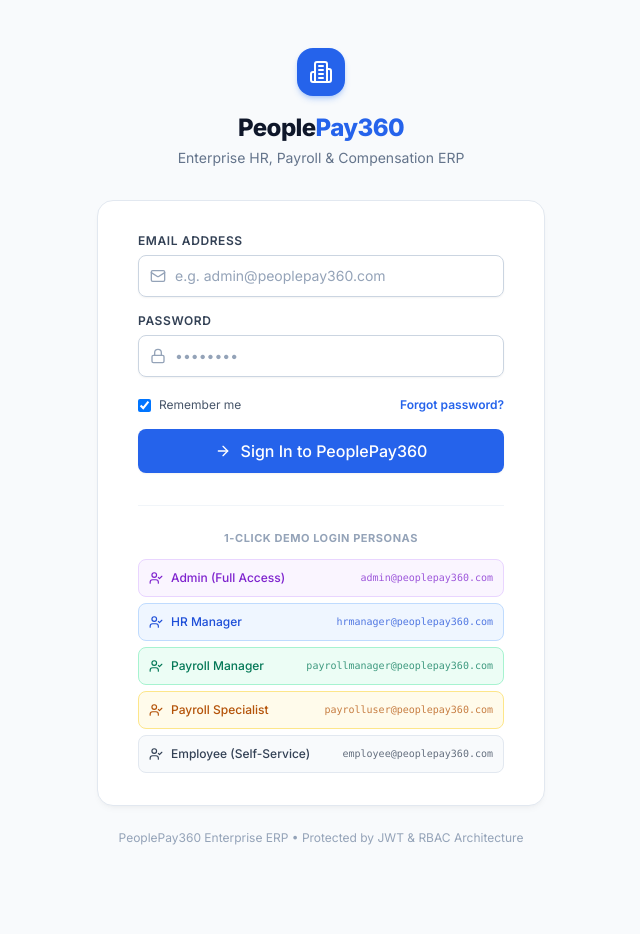
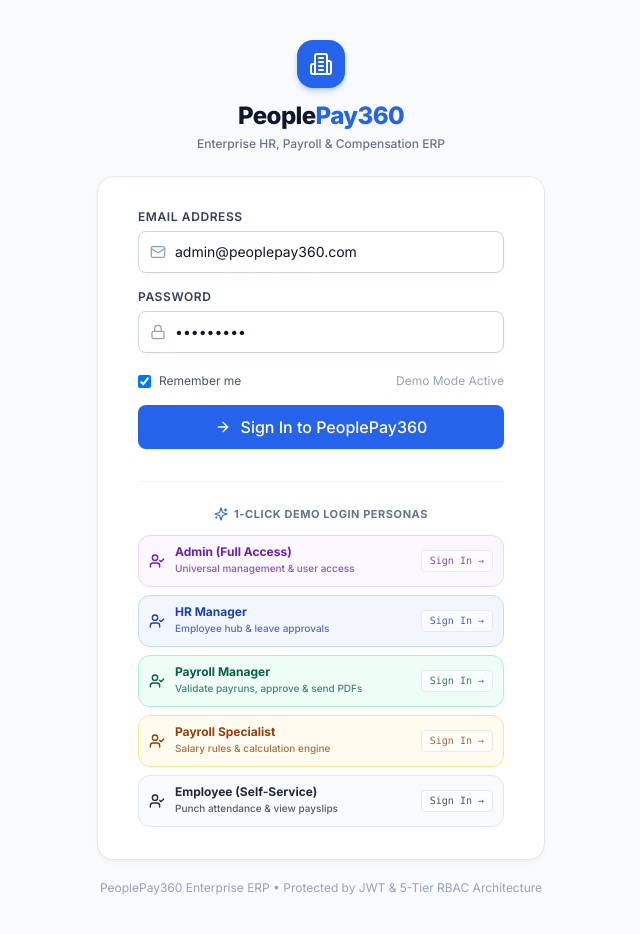
Before and after one commit to nnitheesh863-maker/payroll, a React (Vite) app in the folder frontend/: page /login in a window 1280 px wide. Shown: the whole page, without its empty margins (319-959 px from the left). Before the commit the page ends 894 px from the top, so only its background shows below. Built offline with nearby package versions, Linux system fonts and the light colour scheme; no server answers.

Commit message:
feat: add interactive 1-click RBAC role switcher to dashboard and enhanced login

```diff
--- a/frontend/src/pages/Dashboard.tsx
+++ b/frontend/src/pages/Dashboard.tsx
@@ -11,6 +11,14 @@ import {
   Clock,
   PlusCircle,
   CheckCircle2,
+  Shield,
+  ShieldAlert,
+  Sparkles,
+  KeyRound,
+  Check,
+  X,
+  Layers,
+  FileCheck,
 } from 'lucide-react';
 import {
   AreaChart,
@@ -25,18 +33,31 @@ import {
   Legend,
 } from 'recharts';
 import { dashboardApi } from '../services/dashboard.api';
-import { DashboardMetrics } from '../types';
+import { DashboardMetrics, Role } from '../types';
 import { Card } from '../components/common/Card';
 import { Button } from '../components/common/Button';
 import { LoadingSpinner } from '../components/common/LoadingSpinner';
+import { useAuth } from '../hooks/useAuth';
 import { usePermission } from '../hooks/usePermission';
 
 export const Dashboard: React.FC = () => {
   const [metrics, setMetrics] = useState<DashboardMetrics | null>(null);
   const [isLoading, setIsLoading] = useState(true);
-  const { user, canCreatePayrun, canApproveLeaves } = usePermission();
+  const [isSwitchingRole, setIsSwitchingRole] = useState(false);
+  const { user, quickLoginAsRole } = useAuth();
+  const {
+    isEmployee,
+    isHRManager,
+    isPayrollUser,
+    isPayrollManager,
+    isAdmin,
+    canCreatePayrun,
+    canValidatePayrun,
+    canApproveLeaves,
+    canManageEmployees,
+    canManageUsers,
+  } = usePermission();
 
-  useEffect(() => {
   const fetchDashboard = async () => {
     try {
       const data = await dashboardApi.getMetrics();
@@ -47,8 +68,79 @@ export const Dashboard: React.FC = () => {
       setIsLoading(false);
     }
   };
+
+  useEffect(() => {
     fetchDashboard();
-  }, []);
+  }, [user]);
+
+  const handleRoleSwitch = async (role: Role) => {
+    if (user?.role === role) return;
+    setIsSwitchingRole(true);
+    try {
+      await quickLoginAsRole(role);
+      await fetchDashboard();
+    } catch (err) {
+      console.error('Role switch failed:', err);
+    } finally {
+      setIsSwitchingRole(false);
+    }
+  };
+
+  const roleConfigs: {
+    role: Role;
+    title: string;
+    person: string;
+    desc: string;
+    color: string;
+    activeBorder: string;
+    badge: string;
+  }[] = [
+    {
+      role: 'ADMIN',
+      title: 'Administrator',
+      person: 'Nitheesh Kumar',
+      desc: 'Universal permissions, user credential management, all modules',
+      color: 'hover:border-purple-300 hover:bg-purple-50/50',
+      activeBorder: 'border-purple-600 bg-purple-50/80 ring-2 ring-purple-600/30',
+      badge: 'bg-purple-600 text-white',
+    },
+    {
+      role: 'HR_MANAGER',
+      title: 'HR Manager',
+      person: 'Sarah Jenkins',
+      desc: 'Employee directory 360°, contract setup, leave request approvals',
+      color: 'hover:border-blue-300 hover:bg-blue-50/50',
+      activeBorder: 'border-blue-600 bg-blue-50/80 ring-2 ring-blue-600/30',
+      badge: 'bg-blue-600 text-white',
+    },
+    {
+      role: 'HR_PAYROLL_MANAGER',
+      title: 'Payroll Manager',
+      person: 'David Chen',
+      desc: 'Validate payruns, approve calculations, disburse salaries & send PDFs',
+      color: 'hover:border-emerald-300 hover:bg-emerald-50/50',
+      activeBorder: 'border-emerald-600 bg-emerald-50/80 ring-2 ring-emerald-600/30',
+      badge: 'bg-emerald-600 text-white',
+    },
+    {
+      role: 'HR_PAYROLL_USER',
+      title: 'Payroll Specialist',
+      person: 'Priya Sharma',
+      desc: 'Configure salary rules, create payruns, trigger computation engine',
+      color: 'hover:border-amber-300 hover:bg-amber-50/50',
+      activeBorder: 'border-amber-600 bg-amber-50/80 ring-2 ring-amber-600/30',
+      badge: 'bg-amber-600 text-white',
+    },
+    {
+      role: 'EMPLOYEE',
+      title: 'Staff Employee',
+      person: 'Rahul Verma',
+      desc: 'Punch attendance, apply for leaves, view & download own payslips',
+      color: 'hover:border-slate-300 hover:bg-slate-50/50',
+      activeBorder: 'border-slate-700 bg-slate-100 ring-2 ring-slate-700/30',
+      badge: 'bg-slate-700 text-white',
+    },
+  ];
 
   if (isLoading) {
     return <LoadingSpinner text="Loading PeoplePay360 dashboard..." />;
@@ -93,29 +185,94 @@ export const Dashboard: React.FC = () => {
 
   return (
     <div className="space-y-6">
-      {/* Welcome Banner */}
-      <div className="flex flex-col sm:flex-row sm:items-center justify-between gap-4 bg-white p-6 rounded-2xl border border-slate-200 shadow-soft">
+      {/* 🌟 Prominent Interactive Role Switcher Banner */}
+      <div className="bg-white p-6 rounded-2xl border border-slate-200 shadow-soft">
+        <div className="flex flex-col sm:flex-row sm:items-center justify-between gap-2 mb-4">
           <div>
-          <h1 className="text-xl font-bold text-slate-900">
-            Welcome back, {user?.full_name}! 👋
-          </h1>
-          <p className="text-xs text-slate-500 mt-1">
-            Logged in as <span className="font-semibold text-primary-600">{user?.role?.replace(/_/g, ' ')}</span> &bull; PeoplePay360 HR &amp; Payroll Workspace
+            <div className="flex items-center gap-2">
+              <Sparkles className="h-5 w-5 text-primary-600" />
+              <h2 className="text-base font-bold text-slate-900">
+                Live Role-Based Access Control (RBAC) Switcher
+              </h2>
+            </div>
+            <p className="text-xs text-slate-500 mt-0.5">
+              Click any role below to instantly switch JWT permissions and test adaptive module access in real-time
             </p>
           </div>
+          {isSwitchingRole && (
+            <span className="text-xs font-semibold text-primary-600 flex items-center gap-1.5 animate-pulse">
+              <span className="h-2 w-2 rounded-full bg-primary-600" /> Switching Role Persona...
+            </span>
+          )}
+        </div>
+
+        {/* 5 Interactive Role Persona Cards */}
+        <div className="grid grid-cols-1 sm:grid-cols-2 lg:grid-cols-5 gap-3">
+          {roleConfigs.map((rc) => {
+            const isActive = user?.role === rc.role;
+            return (
+              <button
+                key={rc.role}
+                onClick={() => handleRoleSwitch(rc.role)}
+                disabled={isSwitchingRole}
+                className={`p-3.5 rounded-xl border text-left transition-all duration-200 cursor-pointer relative flex flex-col justify-between ${
+                  isActive
+                    ? rc.activeBorder
+                    : `bg-white border-slate-200 ${rc.color} shadow-xs`
+                }`}
+              >
+                <div>
+                  <div className="flex items-center justify-between mb-1.5">
+                    <span className="font-bold text-xs text-slate-900">{rc.title}</span>
+                    {isActive ? (
+                      <span className={`text-[10px] font-bold px-1.5 py-0.5 rounded-full ${rc.badge}`}>
+                        Active
+                      </span>
+                    ) : (
+                      <span className="text-[10px] text-slate-400 font-medium">Click to Test</span>
+                    )}
+                  </div>
+                  <p className="text-xs font-semibold text-slate-700">{rc.person}</p>
+                  <p className="text-[11px] text-slate-500 mt-1 leading-snug line-clamp-2">
+                    {rc.desc}
+                  </p>
+                </div>
+
+                <div className="mt-3 pt-2 border-t border-slate-200/60 flex items-center justify-between text-[10px]">
+                  <span className="font-mono text-slate-400">{rc.role}</span>
+                  {isActive && <CheckCircle2 className="h-3.5 w-3.5 text-emerald-600" />}
+                </div>
+              </button>
+            );
+          })}
+        </div>
+
+        {/* Current Role Capabilities Summary Strip */}
+        <div className="mt-4 pt-3 border-t border-slate-100 flex flex-wrap items-center justify-between gap-3 text-xs bg-slate-50 p-3 rounded-xl border border-slate-200/60">
           <div className="flex items-center gap-2">
-          {canCreatePayrun && (
-            <Link to="/payroll">
-              <Button size="sm" variant="primary" icon={<PlusCircle className="h-4 w-4" />}>
-                Create Payrun
-              </Button>
-            </Link>
-          )}
-          <Link to="/time-off">
-            <Button size="sm" variant="outline">
-              Apply Leave
-            </Button>
-          </Link>
+            <Shield className="h-4 w-4 text-primary-600 shrink-0" />
+            <span className="font-semibold text-slate-800">
+              Active Persona: <span className="text-primary-600">{user?.full_name}</span> ({user?.role?.replace(/_/g, ' ')})
+            </span>
+          </div>
+
+          <div className="flex flex-wrap items-center gap-3 text-[11px]">
+            <span className={`inline-flex items-center gap-1 font-medium ${canManageEmployees ? 'text-emerald-700' : 'text-slate-400 line-through'}`}>
+              {canManageEmployees ? <Check className="h-3 w-3 text-emerald-600" /> : <X className="h-3 w-3 text-slate-400" />} Employee Hub
+            </span>
+            <span className={`inline-flex items-center gap-1 font-medium ${canApproveLeaves ? 'text-emerald-700' : 'text-slate-400 line-through'}`}>
+              {canApproveLeaves ? <Check className="h-3 w-3 text-emerald-600" /> : <X className="h-3 w-3 text-slate-400" />} Approve Leaves
+            </span>
+            <span className={`inline-flex items-center gap-1 font-medium ${canCreatePayrun ? 'text-emerald-700' : 'text-slate-400 line-through'}`}>
+              {canCreatePayrun ? <Check className="h-3 w-3 text-emerald-600" /> : <X className="h-3 w-3 text-slate-400" />} Compute Payroll
+            </span>
+            <span className={`inline-flex items-center gap-1 font-medium ${canValidatePayrun ? 'text-emerald-700' : 'text-slate-400 line-through'}`}>
+              {canValidatePayrun ? <Check className="h-3 w-3 text-emerald-600" /> : <X className="h-3 w-3 text-slate-400" />} Validate Payruns
+            </span>
+            <span className={`inline-flex items-center gap-1 font-medium ${canManageUsers ? 'text-emerald-700' : 'text-slate-400 line-through'}`}>
+              {canManageUsers ? <Check className="h-3 w-3 text-emerald-600" /> : <X className="h-3 w-3 text-slate-400" />} User Management
+            </span>
+          </div>
         </div>
       </div>
 
--- a/frontend/src/pages/auth/Login.tsx
+++ b/frontend/src/pages/auth/Login.tsx
@@ -1,14 +1,14 @@
 import React, { useState } from 'react';
 import { useNavigate } from 'react-router-dom';
-import { Building2, Lock, Mail, ShieldAlert, ArrowRight, UserCheck } from 'lucide-react';
+import { Building2, Lock, Mail, ShieldAlert, ArrowRight, UserCheck, Sparkles } from 'lucide-react';
 import { useAuth } from '../../hooks/useAuth';
 import { Button } from '../../components/common/Button';
 import { Input } from '../../components/common/Input';
 import { Role } from '../../types';
 
 export const Login: React.FC = () => {
-  const [email, setEmail] = useState('');
-  const [password, setPassword] = useState('');
+  const [email, setEmail] = useState('admin@peoplepay360.com');
+  const [password, setPassword] = useState('Admin@123');
   const [error, setError] = useState<string | null>(null);
   const [isLoading, setIsLoading] = useState(false);
   const { login, quickLoginAsRole } = useAuth();
@@ -24,14 +24,16 @@ export const Login: React.FC = () => {
       navigate('/dashboard');
     } catch (err: any) {
       setError(
-        err?.response?.data?.detail || 'Invalid email or password. Please verify your credentials.'
+        err?.response?.data?.detail || 'Invalid credentials. Please use the 1-Click Role Login buttons below or verify email.'
       );
     } finally {
       setIsLoading(false);
     }
   };
 
-  const handleRoleQuickLogin = async (role: Role) => {
+  const handleRoleQuickLogin = async (role: Role, roleEmail: string, rolePass: string) => {
+    setEmail(roleEmail);
+    setPassword(rolePass);
     setError(null);
     setIsLoading(true);
     try {
@@ -44,32 +46,67 @@ export const Login: React.FC = () => {
     }
   };
 
-  const demoRoles: { role: Role; label: string; email: string; color: string }[] = [
-    { role: 'ADMIN', label: 'Admin (Full Access)', email: 'admin@peoplepay360.com', color: 'bg-purple-50 text-purple-700 border-purple-200 hover:bg-purple-100' },
-    { role: 'HR_MANAGER', label: 'HR Manager', email: 'hrmanager@peoplepay360.com', color: 'bg-blue-50 text-blue-700 border-blue-200 hover:bg-blue-100' },
-    { role: 'HR_PAYROLL_MANAGER', label: 'Payroll Manager', email: 'payrollmanager@peoplepay360.com', color: 'bg-emerald-50 text-emerald-700 border-emerald-200 hover:bg-emerald-100' },
-    { role: 'HR_PAYROLL_USER', label: 'Payroll Specialist', email: 'payrolluser@peoplepay360.com', color: 'bg-amber-50 text-amber-700 border-amber-200 hover:bg-amber-100' },
-    { role: 'EMPLOYEE', label: 'Employee (Self-Service)', email: 'employee@peoplepay360.com', color: 'bg-slate-50 text-slate-700 border-slate-200 hover:bg-slate-100' },
+  const demoRoles: { role: Role; label: string; email: string; pass: string; color: string; desc: string }[] = [
+    {
+      role: 'ADMIN',
+      label: 'Admin (Full Access)',
+      email: 'admin@peoplepay360.com',
+      pass: 'Admin@123',
+      color: 'bg-purple-50/80 text-purple-800 border-purple-200 hover:bg-purple-100 hover:border-purple-300',
+      desc: 'Universal management & user access'
+    },
+    {
+      role: 'HR_MANAGER',
+      label: 'HR Manager',
+      email: 'hrmanager@peoplepay360.com',
+      pass: 'HrManager@123',
+      color: 'bg-blue-50/80 text-blue-800 border-blue-200 hover:bg-blue-100 hover:border-blue-300',
+      desc: 'Employee hub & leave approvals'
+    },
+    {
+      role: 'HR_PAYROLL_MANAGER',
+      label: 'Payroll Manager',
+      email: 'payrollmanager@peoplepay360.com',
+      pass: 'PayrollManager@123',
+      color: 'bg-emerald-50/80 text-emerald-800 border-emerald-200 hover:bg-emerald-100 hover:border-emerald-300',
+      desc: 'Validate payruns, approve & send PDFs'
+    },
+    {
+      role: 'HR_PAYROLL_USER',
+      label: 'Payroll Specialist',
+      email: 'payrolluser@peoplepay360.com',
+      pass: 'PayrollUser@123',
+      color: 'bg-amber-50/80 text-amber-800 border-amber-200 hover:bg-amber-100 hover:border-amber-300',
+      desc: 'Salary rules & calculation engine'
+    },
+    {
+      role: 'EMPLOYEE',
+      label: 'Employee (Self-Service)',
+      email: 'employee@peoplepay360.com',
+      pass: 'Employee@123',
+      color: 'bg-slate-50 text-slate-800 border-slate-200 hover:bg-slate-100 hover:border-slate-300',
+      desc: 'Punch attendance & view payslips'
+    },
   ];
 
   return (
-    <div className="min-h-screen bg-slate-50 flex flex-col justify-center py-12 sm:px-6 lg:px-8 selection:bg-primary-100 selection:text-primary-700">
+    <div className="min-h-screen bg-slate-50 flex flex-col justify-center py-10 sm:px-6 lg:px-8 selection:bg-primary-100 selection:text-primary-700">
       <div className="sm:mx-auto sm:w-full sm:max-w-md text-center">
-        <div className="mx-auto h-12 w-12 rounded-2xl bg-primary-600 flex items-center justify-center text-white font-bold shadow-md shadow-primary-500/30 mb-4">
+        <div className="mx-auto h-12 w-12 rounded-2xl bg-primary-600 flex items-center justify-center text-white font-bold shadow-md shadow-primary-500/30 mb-3">
           <Building2 className="h-6 w-6" />
         </div>
         <h2 className="text-2xl font-extrabold text-slate-900 tracking-tight">
           People<span className="text-primary-600">Pay360</span>
         </h2>
-        <p className="mt-1 text-sm text-slate-500">
-          Enterprise HR, Payroll & Compensation ERP
+        <p className="mt-1 text-xs text-slate-500 font-medium">
+          Enterprise HR, Payroll &amp; Compensation ERP
         </p>
       </div>
 
-      <div className="mt-8 sm:mx-auto sm:w-full sm:max-w-md">
+      <div className="mt-6 sm:mx-auto sm:w-full sm:max-w-md">
         <div className="bg-white py-8 px-6 sm:px-10 rounded-2xl border border-slate-200 shadow-card">
           {error && (
-            <div className="mb-6 p-3.5 rounded-xl bg-rose-50 border border-rose-200 flex items-start gap-2.5 text-rose-700 text-xs">
+            <div className="mb-5 p-3 rounded-xl bg-rose-50 border border-rose-200 flex items-start gap-2.5 text-rose-700 text-xs">
               <ShieldAlert className="h-4 w-4 shrink-0 mt-0.5" />
               <span>{error}</span>
             </div>
@@ -105,9 +142,9 @@ export const Login: React.FC = () => {
                 />
                 Remember me
               </label>
-              <a href="#forgot" className="text-xs font-semibold text-primary-600 hover:text-primary-700">
-                Forgot password?
-              </a>
+              <span className="text-xs text-slate-400">
+                Demo Mode Active
+              </span>
             </div>
 
             <Button
@@ -122,32 +159,41 @@ export const Login: React.FC = () => {
             </Button>
           </form>
 
-          {/* Quick 1-Click Role Login Panel */}
+          {/* 🌟 1-Click Role Login Panel */}
           <div className="mt-8 pt-6 border-t border-slate-100">
-            <p className="text-[11px] font-bold text-slate-400 uppercase tracking-wider text-center mb-3">
-              1-Click Demo Login Personas
-            </p>
-            <div className="space-y-1.5">
+            <div className="flex items-center justify-center gap-1.5 mb-3">
+              <Sparkles className="h-3.5 w-3.5 text-primary-600" />
+              <p className="text-[11px] font-bold text-slate-500 uppercase tracking-wider text-center">
+                1-Click Demo Login Personas
+              </p>
+            </div>
+            <div className="space-y-2">
               {demoRoles.map((r) => (
                 <button
                   key={r.role}
                   type="button"
-                  onClick={() => handleRoleQuickLogin(r.role)}
-                  className={`w-full flex items-center justify-between p-2.5 rounded-lg border text-xs font-medium transition-colors cursor-pointer ${r.color}`}
+                  onClick={() => handleRoleQuickLogin(r.role, r.email, r.pass)}
+                  disabled={isLoading}
+                  className={`w-full flex items-center justify-between p-2.5 rounded-xl border text-xs font-medium transition-all cursor-pointer shadow-xs ${r.color}`}
                 >
-                  <div className="flex items-center gap-2">
-                    <UserCheck className="h-3.5 w-3.5" />
-                    <span>{r.label}</span>
+                  <div className="flex items-center gap-2.5 text-left">
+                    <UserCheck className="h-4 w-4 shrink-0" />
+                    <div>
+                      <p className="font-bold leading-none">{r.label}</p>
+                      <p className="text-[10px] opacity-75 mt-0.5">{r.desc}</p>
+                    </div>
                   </div>
-                  <span className="text-[10px] opacity-75 font-mono">{r.email}</span>
+                  <span className="text-[10px] font-mono opacity-80 shrink-0 bg-white/70 px-2 py-0.5 rounded border border-current/10">
+                    Sign In &rarr;
+                  </span>
                 </button>
               ))}
             </div>
           </div>
         </div>
 
-        <p className="text-center text-xs text-slate-400 mt-6">
-          PeoplePay360 Enterprise ERP &bull; Protected by JWT &amp; RBAC Architecture
+        <p className="text-center text-xs text-slate-400 mt-5">
+          PeoplePay360 Enterprise ERP &bull; Protected by JWT &amp; 5-Tier RBAC Architecture
         </p>
       </div>
     </div>
```
Also changed, not shown: 3 other files (tests, documents, lock files or other folders). Lines whose indentation alone changed are shown as unchanged.
